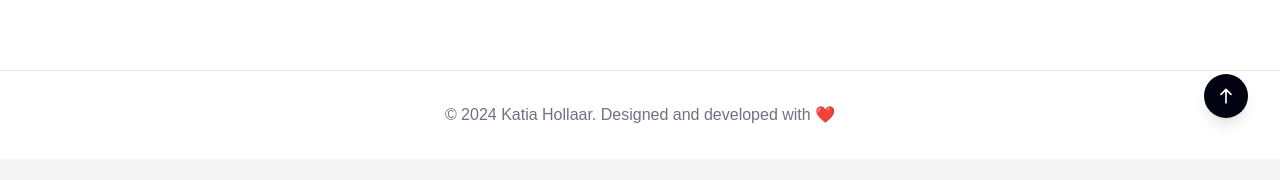
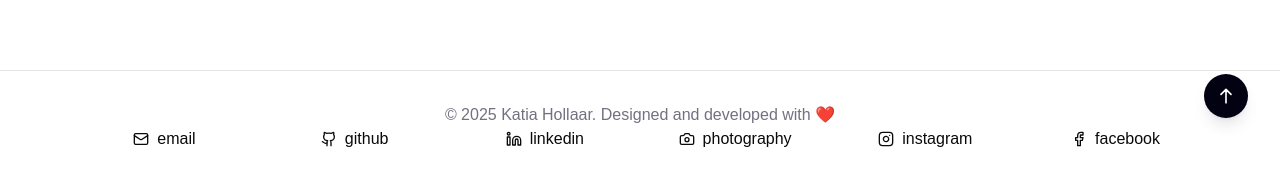
Before and after one commit to afkatja/afkatja.github.io, a Next.js app: page /photography in a window 1280 px wide. Shown: the part 650-830 px from the top of the page. Before the commit the page ends 809 px from the top, so only its background shows below. Built offline with nearby package versions, Linux system fonts and the light colour scheme; no server answers; a web font is replaced by a local one.

Commit message:
chore: show footer with links

```diff
--- a/src/components/footer.tsx
+++ b/src/components/footer.tsx
@@ -1,46 +1,56 @@
+import React from "react"
 import Link from "next/link"
-import React from "react"
+import { motion } from "motion/react"
 import {
-  AiOutlineCamera,
-  AiOutlineFacebook,
-  AiOutlineGithub,
-  AiOutlineInstagram,
-  AiOutlineLinkedin,
-  AiOutlineMail,
-} from "react-icons/ai"
+  Camera,
+  Facebook,
+  Github,
+  Instagram,
+  Linkedin,
+  Mail,
+} from "lucide-react"
 
 const links = [
-  { name: "email", href: "mailto:", icon: AiOutlineMail },
+  { name: "email", href: "mailto:", icon: Mail },
   {
     name: "github",
     href: "https://github.com/afkatja",
-    icon: AiOutlineGithub,
+    icon: Github,
   },
   {
     name: "linkedin",
     href: "https://www.linkedin.com/in/katjahollaar/",
-    icon: AiOutlineLinkedin,
+    icon: Linkedin,
   },
   {
     name: "photography",
     href: "https://katjahollaar.myportfolio.com/",
-    icon: AiOutlineCamera,
+    icon: Camera,
   },
   {
     name: "instagram",
     href: "https://www.instagram.com/katjahollaar",
-    icon: AiOutlineInstagram,
+    icon: Instagram,
   },
   {
     name: "facebook",
     href: "http://facebook.com/katja.hollaar",
-    icon: AiOutlineFacebook,
+    icon: Facebook,
   },
 ]
 
 const footer = () => {
   return (
-    <footer className="site-footer mt-8 py-5 bg-neutral-200 dark:bg-neutral-600 text-neutral-900 dark:text-neutral-100">
+    <motion.footer
+      className="py-8 px-6 border-t border-border bg-background/80 backdrop-blur-sm"
+      initial={{ opacity: 0 }}
+      animate={{ opacity: 1 }}
+      transition={{ delay: 1 }}
+    >
+      <div className="max-w-7xl mx-auto text-center">
+        <p className="text-muted-foreground">
+          © 2025 Katia Hollaar. Designed and developed with ❤️
+        </p>
         <ul className="grid md:grid-cols-6 grid-cols-3 gap-3 mx-auto justify-center w-11/12">
           {links.map(({ href, name, icon }) => {
             const Icon = icon
@@ -50,13 +60,14 @@ const footer = () => {
                 className="flex flex-wrap justify-center"
               >
                 <Link href={href} className="flex flex-wrap items-center">
-                <Icon className="mr-2" /> {name}
+                  <Icon className="mr-2 w-4" /> {name}
                 </Link>
               </li>
             )
           })}
         </ul>
-    </footer>
+      </div>
+    </motion.footer>
   )
 }
 
--- a/src/components/pageLayout.tsx
+++ b/src/components/pageLayout.tsx
@@ -4,6 +4,7 @@ import { useState, useEffect } from "react"
 import { motion } from "motion/react"
 import Navigation from "./navigation"
 import Loader from "./ui/loader"
+import Footer from "./footer"
 
 interface PageLayoutProps {
   children: React.ReactNode
@@ -123,20 +124,7 @@ export function PageLayout({ children, showFooter = true }: PageLayoutProps) {
       </motion.button>
 
       {/* Footer */}
-      {showFooter && (
-        <motion.footer
-          className="py-8 px-6 border-t border-border bg-background/80 backdrop-blur-sm"
-          initial={{ opacity: 0 }}
-          animate={{ opacity: 1 }}
-          transition={{ delay: 1 }}
-        >
-          <div className="max-w-7xl mx-auto text-center">
-            <p className="text-muted-foreground">
-              © 2024 Katia Hollaar. Designed and developed with ❤️
-            </p>
-          </div>
-        </motion.footer>
-      )}
+      {showFooter && <Footer />}
     </motion.div>
   )
 }
```
Lines whose indentation alone changed are shown as unchanged.
